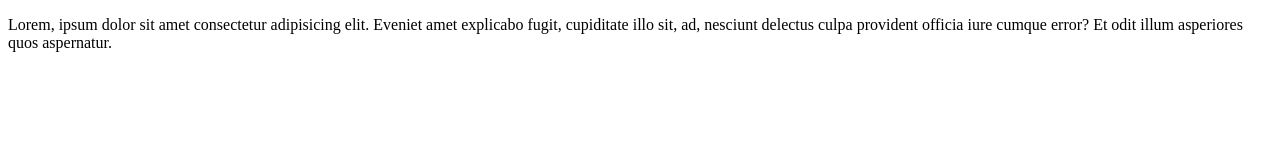
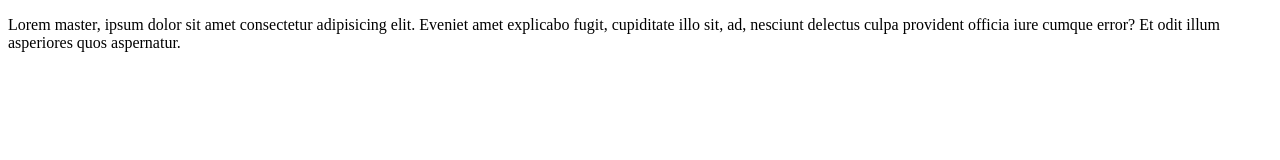
Before and after one commit to adeaye/webdev6, a plain HTML site: page profile.html in a window 1280 px wide. Drawn offline with Linux system fonts and the light colour scheme.

Commit message:
add lorem master

```diff
--- a/profile.html
+++ b/profile.html
@@ -6,6 +6,6 @@
     <title>Profile</title>
 </head>
 <body>
-    <p>Lorem, ipsum dolor sit amet consectetur adipisicing elit. Eveniet amet explicabo fugit, cupiditate illo sit, ad, nesciunt delectus culpa provident officia iure cumque error? Et odit illum asperiores quos aspernatur.</p>
+    <p>Lorem master, ipsum dolor sit amet consectetur adipisicing elit. Eveniet amet explicabo fugit, cupiditate illo sit, ad, nesciunt delectus culpa provident officia iure cumque error? Et odit illum asperiores quos aspernatur.</p>
 </body>
 </html>
```
